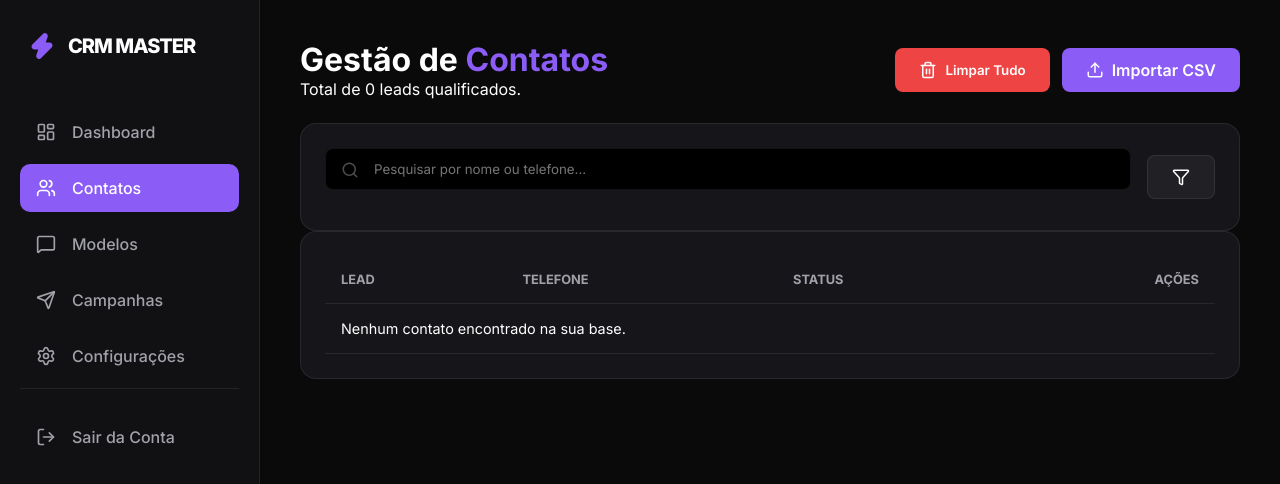
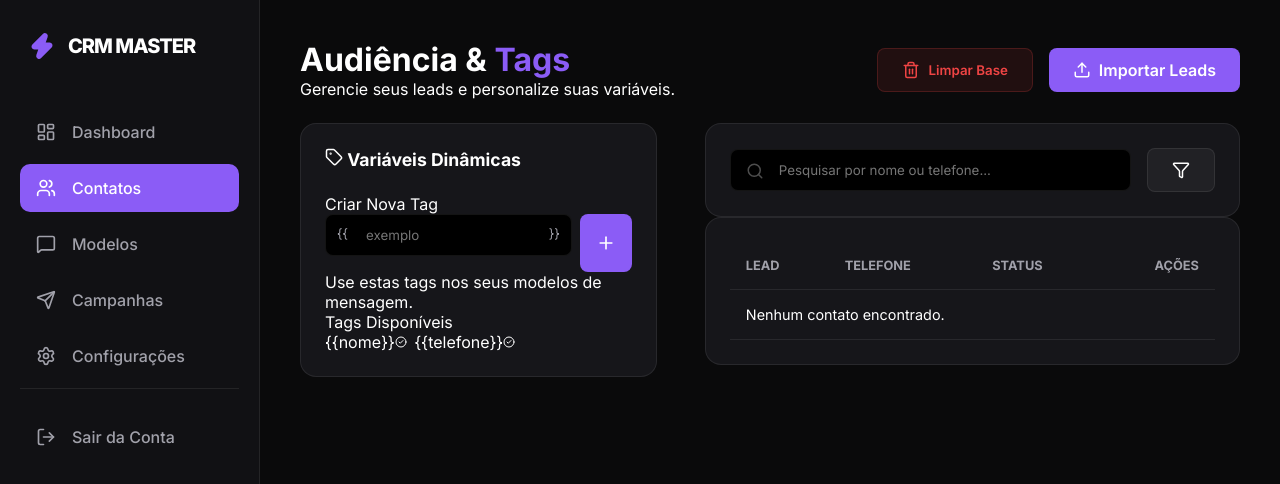
Before and after one commit to PabliitoxD/Whatsapp-CRM, a Next.js app: page /contacts in a window 1280 px wide. Shown: the top 484 px of the page. Built offline with nearby package versions, Linux system fonts and the light colour scheme.

Commit message:
Polishing: Better spacing, dynamic tag management in contacts, and refined template modal with tag shortcuts

```diff
--- a/src/app/contacts/page.tsx
+++ b/src/app/contacts/page.tsx
@@ -7,13 +7,25 @@ import {
   Trash2,
   Search,
   Filter,
-  Download
+  Plus,
+  Tag,
+  X,
+  CheckCircle2
 } from 'lucide-react';
 import { useContacts } from '../../lib/ContactContext';
 
 const Contacts = () => {
-  const { contacts, addContacts, deleteContact, clearContacts } = useContacts();
+  const {
+    contacts,
+    addContacts,
+    deleteContact,
+    clearContacts,
+    customTags,
+    addCustomTag,
+    deleteCustomTag
+  } = useContacts();
   const [searchTerm, setSearchTerm] = useState('');
+  const [newTag, setNewTag] = useState('');
 
   const handleFileUpload = (e: React.ChangeEvent<HTMLInputElement>) => {
     const file = e.target.files?.[0];
@@ -41,6 +53,12 @@ const Contacts = () => {
     reader.readAsText(file);
   };
 
+  const handleAddTag = () => {
+    if (!newTag) return;
+    addCustomTag(newTag);
+    setNewTag('');
+  };
+
   const filteredContacts = contacts.filter(c =>
     c.name.toLowerCase().includes(searchTerm.toLowerCase()) ||
     c.phone.includes(searchTerm)
@@ -48,36 +66,85 @@ const Contacts = () => {
 
   return (
     <div className="contacts-page">
-      <div className="card-header mb-8" style={{ display: 'flex', justifyContent: 'space-between', alignItems: 'center' }}>
+      <div className="card-header mb-12" style={{ display: 'flex', justifyContent: 'space-between', alignItems: 'center' }}>
         <div>
-          <h1 className="text-3xl font-extrabold">Gestão de <span style={{ color: 'var(--primary)' }}>Contatos</span></h1>
-          <p className="text-muted">Total de {contacts.length} leads qualificados.</p>
+          <h1 className="text-4xl font-black">Audiência & <span style={{ color: 'var(--primary)' }}>Tags</span></h1>
+          <p className="text-muted mt-2">Gerencie seus leads e personalize suas variáveis.</p>
         </div>
-        <div className="flex gap-3" style={{ display: 'flex', gap: '0.75rem' }}>
-          <button className="btn-primary" style={{ background: 'var(--error)' }} onClick={clearContacts}>
-            <Trash2 size={18} /> Limpar Tudo
+        <div className="flex gap-4" style={{ display: 'flex', gap: '1rem' }}>
+          <button className="btn-primary" style={{ background: 'rgba(239, 68, 68, 0.1)', color: 'var(--error)', border: '1px solid rgba(239, 68, 68, 0.2)' }} onClick={clearContacts}>
+            <Trash2 size={18} /> Limpar Base
           </button>
           <label className="btn-primary cursor-pointer">
-            <Upload size={18} /> Importar CSV
+            <Upload size={18} /> Importar Leads
             <input type="file" hidden accept=".csv,.txt" onChange={handleFileUpload} />
           </label>
         </div>
       </div>
 
-      <div className="card mb-6">
+      <div className="grid-2">
+        {/* Coluna 1: Gestão de Tags */}
+        <div className="card">
+          <div className="card-header border-b border-white/5 pb-4 mb-6">
+            <h3 className="card-title flex items-center gap-2"><Tag size={18} /> Variáveis Dinâmicas</h3>
+          </div>
+
+          <div className="mb-8">
+            <label className="text-[10px] font-bold uppercase text-muted mb-2 block">Criar Nova Tag</label>
+            <div className="flex gap-2" style={{ display: 'flex', gap: '0.5rem' }}>
+              <div style={{ position: 'relative', flex: 1 }}>
+                <span style={{ position: 'absolute', left: '0.75rem', top: '0.75rem', color: 'var(--text-muted)', fontSize: '0.8rem' }}>{'{'}{'{'}</span>
+                <input
+                  type="text"
+                  placeholder="exemplo"
+                  value={newTag}
+                  style={{ paddingLeft: '2.5rem', paddingRight: '2.5rem' }}
+                  onChange={(e) => setNewTag(e.target.value)}
+                  onKeyDown={(e) => e.key === 'Enter' && handleAddTag()}
+                />
+                <span style={{ position: 'absolute', right: '0.75rem', top: '0.75rem', color: 'var(--text-muted)', fontSize: '0.8rem' }}>{'}'}{'}'}</span>
+              </div>
+              <button className="btn-primary" style={{ padding: '0 1rem' }} onClick={handleAddTag}>
+                <Plus size={20} />
+              </button>
+            </div>
+            <p className="text-[10px] text-muted mt-2 italic">Use estas tags nos seus modelos de mensagem.</p>
+          </div>
+
+          <div className="space-y-2">
+            <label className="text-[10px] font-bold uppercase text-muted mb-2 block">Tags Disponíveis</label>
+            <div className="flex flex-wrap gap-2" style={{ display: 'flex', flexWrap: 'wrap', gap: '0.5rem' }}>
+              {customTags.map((tag) => (
+                <div key={tag} className="flex items-center gap-2 px-3 py-1.5 bg-black rounded-lg border border-white/10 text-xs group">
+                  <span className="font-mono text-primary">{'{'}{'{'}{tag}{'}'}{'}'}</span>
+                  {tag !== 'nome' && tag !== 'telefone' && (
+                    <button onClick={() => deleteCustomTag(tag)} className="text-muted hover:text-error">
+                      <X size={12} />
+                    </button>
+                  )}
+                  {(tag === 'nome' || tag === 'telefone') && (
+                    <CheckCircle2 size={12} className="text-success opacity-50" />
+                  )}
+                </div>
+              ))}
+            </div>
+          </div>
+        </div>
+
+        {/* Coluna 2: Lista de Contatos */}
+        <div className="space-y-6">
+          <div className="card">
             <div className="flex items-center gap-4" style={{ display: 'flex', gap: '1rem', alignItems: 'center' }}>
-          <div className="flex-1" style={{ flex: 1 }}>
-            <div style={{ position: 'relative' }}>
+              <div style={{ position: 'relative', flex: 1 }}>
                 <Search size={18} style={{ position: 'absolute', left: '1rem', top: '0.8rem', opacity: 0.3 }} />
                 <input
                   type="text"
                   placeholder="Pesquisar por nome ou telefone..."
-                className="pl-12"
-                style={{ paddingLeft: '3rem' }}
+                  className="pl-12 mb-0"
+                  style={{ paddingLeft: '3rem', marginBottom: 0 }}
                   value={searchTerm}
                   onChange={(e) => setSearchTerm(e.target.value)}
                 />
-            </div>
               </div>
               <button className="btn-primary" style={{ background: 'rgba(255,255,255,0.05)', border: '1px solid var(--border)' }}>
                 <Filter size={18} />
@@ -100,7 +167,7 @@ const Contacts = () => {
                   {filteredContacts.length === 0 ? (
                     <tr>
                       <td colSpan={4} className="text-center py-20 opacity-30 text-muted">
-                    Nenhum contato encontrado na sua base.
+                        Nenhum contato encontrado.
                       </td>
                     </tr>
                   ) : (
@@ -108,7 +175,7 @@ const Contacts = () => {
                       <tr key={contact.id}>
                         <td>
                           <div className="flex items-center gap-3" style={{ display: 'flex', alignItems: 'center', gap: '0.75rem' }}>
-                        <div className="w-8 h-8 rounded-lg bg-primary/20 text-primary flex items-center justify-center font-bold text-xs" style={{ width: '32px', height: '32px', borderRadius: '8px', background: 'rgba(139, 92, 246, 0.2)', color: 'var(--primary)', display: 'flex', alignItems: 'center', justifyContent: 'center' }}>
+                            <div style={{ width: '32px', height: '32px', borderRadius: '8px', background: 'rgba(139, 92, 246, 0.1)', color: 'var(--primary)', display: 'flex', alignItems: 'center', justifyContent: 'center', fontWeight: 'bold', fontSize: '0.75rem' }}>
                               {contact.name.charAt(0)}
                             </div>
                             <span className="font-semibold">{contact.name}</span>
@@ -116,7 +183,7 @@ const Contacts = () => {
                         </td>
                         <td className="font-mono text-muted">{contact.phone}</td>
                         <td>
-                      <span className="text-[10px] font-bold px-2 py-1 rounded bg-success/10 text-success border border-success/20">
+                          <span className="text-[10px] font-bold px-2 py-1 rounded bg-success/10 text-success border border-success/20 uppercase tracking-tighter">
                             {contact.status}
                           </span>
                         </td>
@@ -133,6 +200,8 @@ const Contacts = () => {
             </div>
           </div>
         </div>
+      </div>
+    </div>
   );
 };
 
--- a/src/lib/ContactContext.tsx
+++ b/src/lib/ContactContext.tsx
@@ -41,6 +41,7 @@ interface ContactContextType {
   templates: MessageTemplate[];
   campaigns: Campaign[];
   instances: WhatsAppInstance[];
+  customTags: string[];
   addContacts: (newContacts: Omit<Contact, 'id' | 'createdAt'>[]) => void;
   deleteContact: (id: string) => void;
   clearContacts: () => void;
@@ -51,6 +52,8 @@ interface ContactContextType {
   addInstance: (name: string) => void;
   deleteInstance: (id: string) => void;
   updateInstance: (id: string, updates: Partial<WhatsAppInstance>) => void;
+  addCustomTag: (tag: string) => void;
+  deleteCustomTag: (tag: string) => void;
 }
 
 const ContactContext = createContext<ContactContextType | undefined>(undefined);
@@ -60,6 +63,7 @@ export const ContactProvider: React.FC<{ children: React.ReactNode }> = ({ child
   const [templates, setTemplates] = useState<MessageTemplate[]>([]);
   const [campaigns, setCampaigns] = useState<Campaign[]>([]);
   const [instances, setInstances] = useState<WhatsAppInstance[]>([]);
+  const [customTags, setCustomTags] = useState<string[]>(['nome', 'telefone']);
 
   // Load from localStorage on mount
   useEffect(() => {
@@ -67,11 +71,13 @@ export const ContactProvider: React.FC<{ children: React.ReactNode }> = ({ child
     const savedTemplates = localStorage.getItem('whatsapp-crm-templates');
     const savedCampaigns = localStorage.getItem('whatsapp-crm-campaigns');
     const savedInstances = localStorage.getItem('whatsapp-crm-instances');
+    const savedTags = localStorage.getItem('whatsapp-crm-tags');
 
     if (savedContacts) setContacts(JSON.parse(savedContacts));
     if (savedTemplates) setTemplates(JSON.parse(savedTemplates));
     if (savedCampaigns) setCampaigns(JSON.parse(savedCampaigns));
     if (savedInstances) setInstances(JSON.parse(savedInstances));
+    if (savedTags) setCustomTags(JSON.parse(savedTags));
   }, []);
 
   // Save to localStorage
@@ -90,6 +96,10 @@ export const ContactProvider: React.FC<{ children: React.ReactNode }> = ({ child
   useEffect(() => {
     localStorage.setItem('whatsapp-crm-instances', JSON.stringify(instances));
   }, [instances]);
+
+  useEffect(() => {
+    localStorage.setItem('whatsapp-crm-tags', JSON.stringify(customTags));
+  }, [customTags]);
 
   const addContacts = (newContacts: Omit<Contact, 'id' | 'createdAt'>[]) => {
     const contactsWithIds = newContacts.map(c => ({
@@ -157,12 +167,25 @@ export const ContactProvider: React.FC<{ children: React.ReactNode }> = ({ child
     setInstances(prev => prev.map(i => i.id === id ? { ...i, ...updates } : i));
   };
 
+  const addCustomTag = (tag: string) => {
+    const cleanTag = tag.replace(/[{}]/g, '').toLowerCase();
+    if (!customTags.includes(cleanTag)) {
+      setCustomTags(prev => [...prev, cleanTag]);
+    }
+  };
+
+  const deleteCustomTag = (tag: string) => {
+    if (tag === 'nome' || tag === 'telefone') return;
+    setCustomTags(prev => prev.filter(t => t !== tag));
+  };
+
   return (
     <ContactContext.Provider value={{
       contacts,
       templates,
       campaigns,
       instances,
+      customTags,
       addContacts,
       deleteContact,
       clearContacts,
@@ -172,7 +195,9 @@ export const ContactProvider: React.FC<{ children: React.ReactNode }> = ({ child
       updateCampaignStats,
       addInstance,
       deleteInstance,
-      updateInstance
+      updateInstance,
+      addCustomTag,
+      deleteCustomTag
     }}>
       {children}
     </ContactContext.Provider>
--- a/src/styles/globals.css
+++ b/src/styles/globals.css
@@ -78,7 +78,7 @@ body {
 .grid-2 {
   display: grid;
   grid-template-columns: 1fr 1.5fr;
-  gap: 2rem;
+  gap: 3rem; /* Espaçamento entre blocos aumentado */
   align-items: start;
 }
 
```
Also changed, not shown: src/app/campaigns/page.tsx (+8 -1 lines), src/app/templates/page.tsx (+76 -33 lines). Lines whose indentation alone changed are shown as unchanged.
